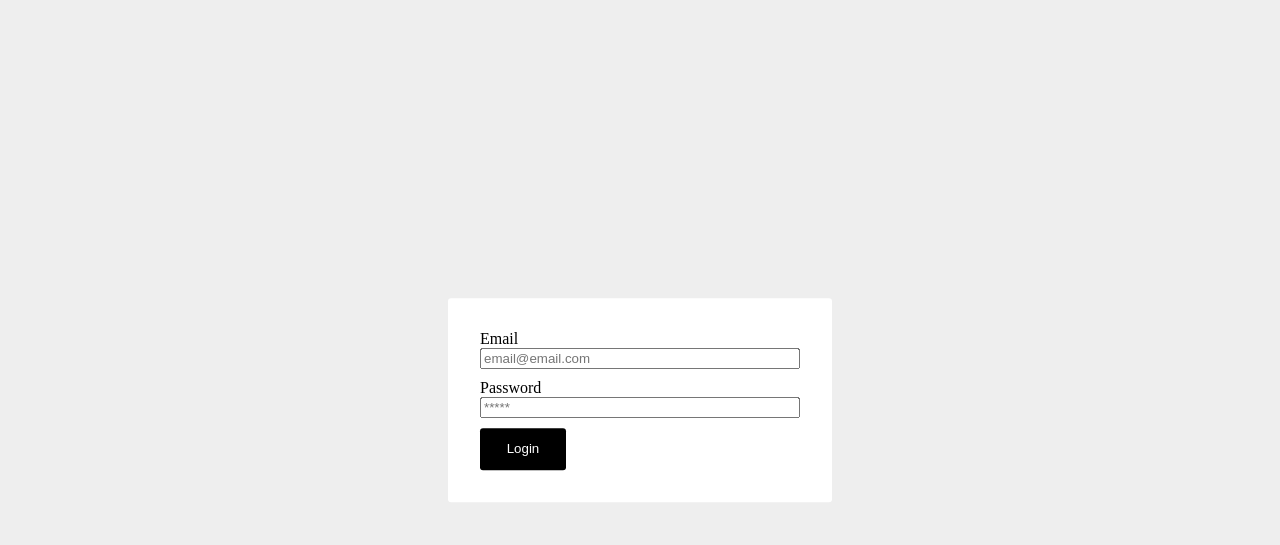
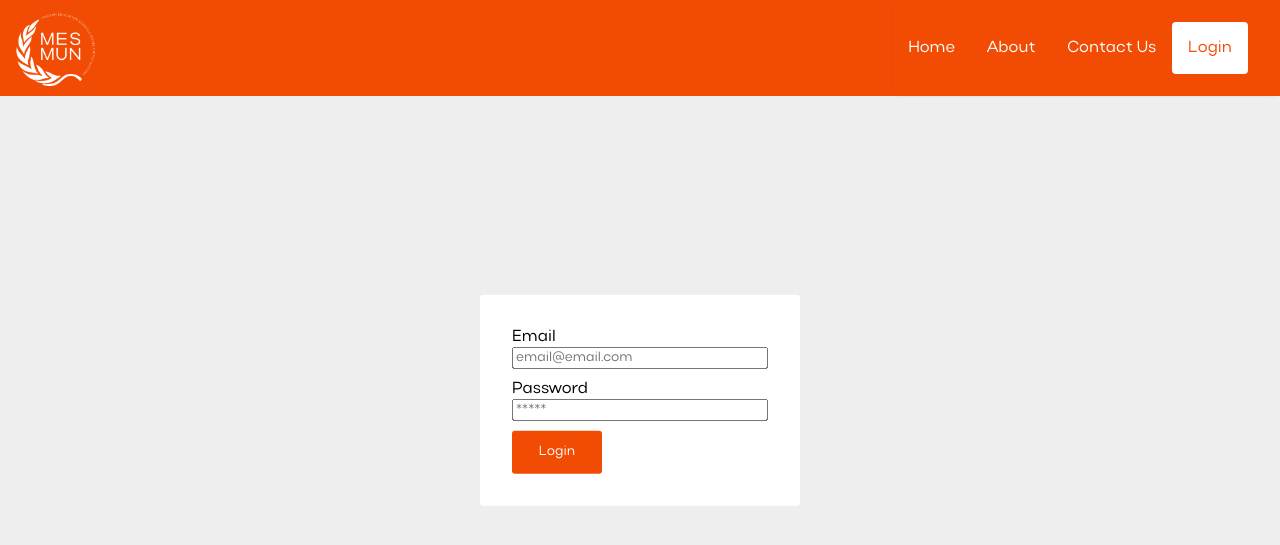
Before and after one commit to a-elhawary/mesmun, a PHP site: page /Views/Pages/login.php in a window 1280 px wide. Shown: the top 545 px of the page. Run offline with PHP 8.4, Linux system fonts and the light colour scheme.

Commit message:
made templates

```diff
--- a/Views/Pages/login.php
+++ b/Views/Pages/login.php
@@ -1,12 +1,7 @@
-<?php require_once(dirname(__DIR__)."/../Helpers/Router.php") ?>
-<!DOCTYPE HTML>
-<html lang="en">
-    <head>
+<?php require_once(__DIR__."/../templates/head.php"); ?>
         <title>MESMUN | login</title>
         <link rel="stylesheet" type="text/css" href="<?php echo Router::getRouter(null)->getBase(); ?>/Views/Styles/login.css" />
-        <meta name="viewport" content="width=device-width, initial-scale=1.0">
-    </head>
-    <body>
+<?php require_once(__DIR__."/../templates/topbar.php"); ?>
         <form class="login" method="post">
                 <label class="login-label">Email</label>
                 <input class="login-input" type="text" name="email" placeholder="email@email.com"/>
@@ -14,5 +9,4 @@
                 <input class="login-input" type="password" name="password" placeholder="*****"/>
                 <input class="login-button" type="submit" name="submit" value="Login" />
         </form>
-    </body>
-</html>
+<?php require_once(__DIR__."/../templates/footer.php"); ?>
--- a/Views/Styles/fonts.css
+++ b/Views/Styles/fonts.css
@@ -2,6 +2,13 @@
     font-family: Actay;
     src: url("Fonts/Actay/Actay-Regular.otf") format("opentype");
 }
+
+@font-face {
+    font-family: Actay;
+    font-weight: bold;
+    src: url("Fonts/Actay/ActayWide-Bold.otf") format("opentype");
+}
+
 
 @font-face {
     font-family: Gilland;
@@ -10,4 +17,5 @@
 
 *{
     font-family: Actay, sans-serif;
+    box-sizing: border-box;
 }
--- a/Views/Styles/login.css
+++ b/Views/Styles/login.css
@@ -19,7 +19,7 @@ body{
 }
 
 .login-button{
-    background-color:#000;
+    background-color:#f24b04;
     border:none;
     color:#fff;
     padding:1em 2em;
--- a/Views/Styles/topbar.css
+++ b/Views/Styles/topbar.css
@@ -16,7 +16,7 @@ body{
 }
 
 .topbar-logo{
-    width:20%;
+    width:10%;
 }
 
 .topbar-drop-btn{
@@ -33,14 +33,12 @@ body{
     margin:0;
     box-shadow:0px 1px 5px -5px #000;
 }
-
-.topbar-link{
+.topbar-link > a{
+    display:inline-block;
+    width:100%;
+    text-decoration:none;
+    color:inherit;
     padding:1rem;
-}
-
-.topbar-link > a{
-    text-decoration:none;
-    color:inherit
 }
 
 .topbar-link--right{
--- /dev/null
+++ b/Views/templates/footer.php
@@ -0,0 +1,3 @@
+        <script src="<?= Router::getRouter("")->getBase(); ?>/Views/Scripts/topbar.js"></script>
+    </body>
+</html>
--- /dev/null
+++ b/Views/templates/head.php
@@ -0,0 +1,7 @@
+<?php require_once(dirname(__DIR__)."/../Helpers/Router.php") ?>
+<!DOCTYPE HTML>
+<html lang="en">
+    <head>
+        <meta name="viewport" content="width=device-width, initial-scale=1.0">
+        <link rel="stylesheet" type="text/css" href="<?php echo Router::getRouter(null)->getBase(); ?>/Views/Styles/fonts.css" />
+        <link rel="stylesheet" type="text/css" href="<?php echo Router::getRouter(null)->getBase(); ?>/Views/Styles/topbar.css" />
--- /dev/null
+++ b/Views/templates/topbar.php
@@ -0,0 +1,22 @@
+    </head>
+    <body>
+        <nav class="topbar">
+            <div class="topbar-top-mobile">
+                <img class="topbar-logo" src="<?= Router::getRouter("")->getBase()?>/Views/Images/logo-white.png"/>
+                <button onclick="toggleBar()" class="topbar-drop-btn">&#9776;</button>
+            </div>
+            <ul id="hideable" class="topbar-links">
+                <li class="topbar-link">
+                    <a href="<?= Router::getRouter("")->getBase(); ?>/">Home</a>
+                </li>
+                <li class="topbar-link">
+                    <a href="">About</a>
+                </li>
+                <li class="topbar-link">
+                    <a href="">Contact Us</a>
+                </li>
+                <li class="topbar-link topbar-link--right">
+                    <a href="<?= Router::getRouter("")->getBase(); ?>/login">Login</a>
+                </li>
+            </ul>
+        </nav>
```
Also changed, not shown: Views/Pages/home.php (+12 -33 lines), Views/Styles/home.css (+36 -1 lines).
